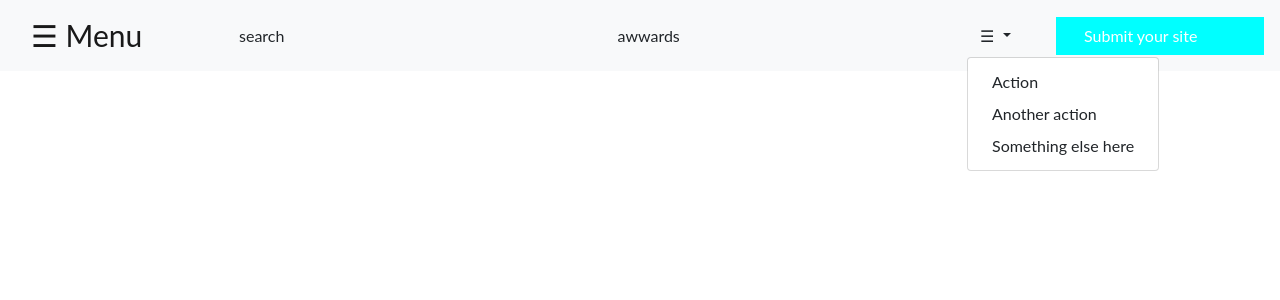
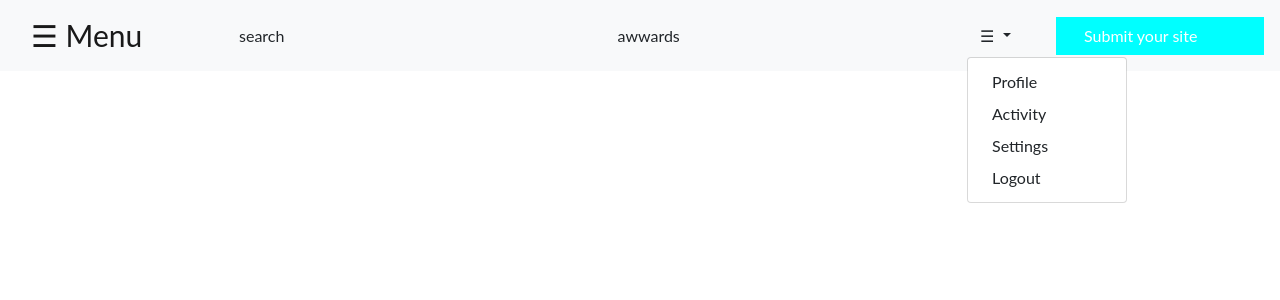
Before and after one commit to Evohmike/Awwards, a Django app: template app/templates/base.html in a window 1280 px wide, after a click that opens the changed part. Shown: the top 300 px of the page. Run offline with Django 3.2, Linux system fonts and the light colour scheme; the template is opened without the code that fills it, so the values that code supplies are empty; some libraries are stand-ins or nearby versions.

Commit message:
made change in the navbar

```diff
--- a/app/templates/navbar.html
+++ b/app/templates/navbar.html
@@ -2,13 +2,23 @@
   <button class="navbar-toggler" type="button" data-toggle="collapse" data-target="#navbarTogglerDemo01" aria-controls="navbarTogglerDemo01" aria-expanded="false" aria-label="Toggle navigation">
     <span class="navbar-toggler-icon"></span>
   </button>
-  <div class="col-md-2 collapse navbar-collapse" id="navbarTogglerDemo01">
+  <div class="col-xs-2 col-md-2 collapse navbar-collapse" id="navbarTogglerDemo01">
     <a class="navbar-brand" href="#">
-          <span style="font-size:30px; cursor:pointer" onclick="openNav()">&#9776; Menu</span>
-        </a>
+      <span style="font-size:30px; cursor:pointer" onclick="openNav()">&#9776; Menu</span>
+      <div id="mySidenav" class="sidenav">
+        <a href="javascript:void(0)" class="closebtn" onclick="closeNav()"> &times;</a>
+        <a href="#">Home</a>
+        <a href="#">Winners</a>
+        <a href="#">Nominees</a>
+        <a href="#">Colletions</a>
+        <a href="#">Blog</a>
+        <a href="#">Abouts Us</a>
+        <a href="#">Conferences</a>
+      </div>
+    </a>
+  </div>
 
-  </div>
-  <div class="col-md-7">
+  <div class="col-xs-7 col-md-7">
     <div class="row">
       <div class="col-md-2">
         search
@@ -18,30 +28,21 @@
       </div>
     </div>
   </div>
-  <div class="col-md-1">
+  <div class="col-xs-1 col-md-1 ">
     <div class="dropdown">
       <a class="btn  dropdown-toggle" type="button" id="dropdownMenuButton" data-toggle="dropdown" aria-haspopup="true" aria-expanded="false">
         <span style="cursor:pointer">&#9776;</span>
       </a>
       <div class="dropdown-menu" aria-labelledby="dropdownMenuButton">
-        <a class="dropdown-item" href="#">Action</a>
-        <a class="dropdown-item" href="#">Another action</a>
-        <a class="dropdown-item" href="#">Something else here</a>
+        <a class="dropdown-item" href="#">Profile</a>
+        <a class="dropdown-item" href="#">Activity</a>
+        <a class="dropdown-item" href="#">Settings</a>
+        <a class="dropdown-item" href="#">Logout</a>
+
       </div>
      </div>
   </div>
-  <div class="col-md-2" id="omena" style="background-color:aqua;">
+  <div class="col-xs-2 col-md-2" id="omena" style="background-color:aqua;">
     <a class="btn" href="/accounts/login" style="color: white;">Submit your site</a>
   </div>
-
-<div id="mySidenav" class="sidenav">
-      <a href="javascript:void(0)" class="closebtn" onclick="closeNav()"> &times;</a>
-      <a href="#">Register</a>
-      <a href="#">Login</a>
-      <a href="#">Submit your site</a>
-      <a href="#">Contact</a>
-    </div>
-
-
-
 </nav>
```
